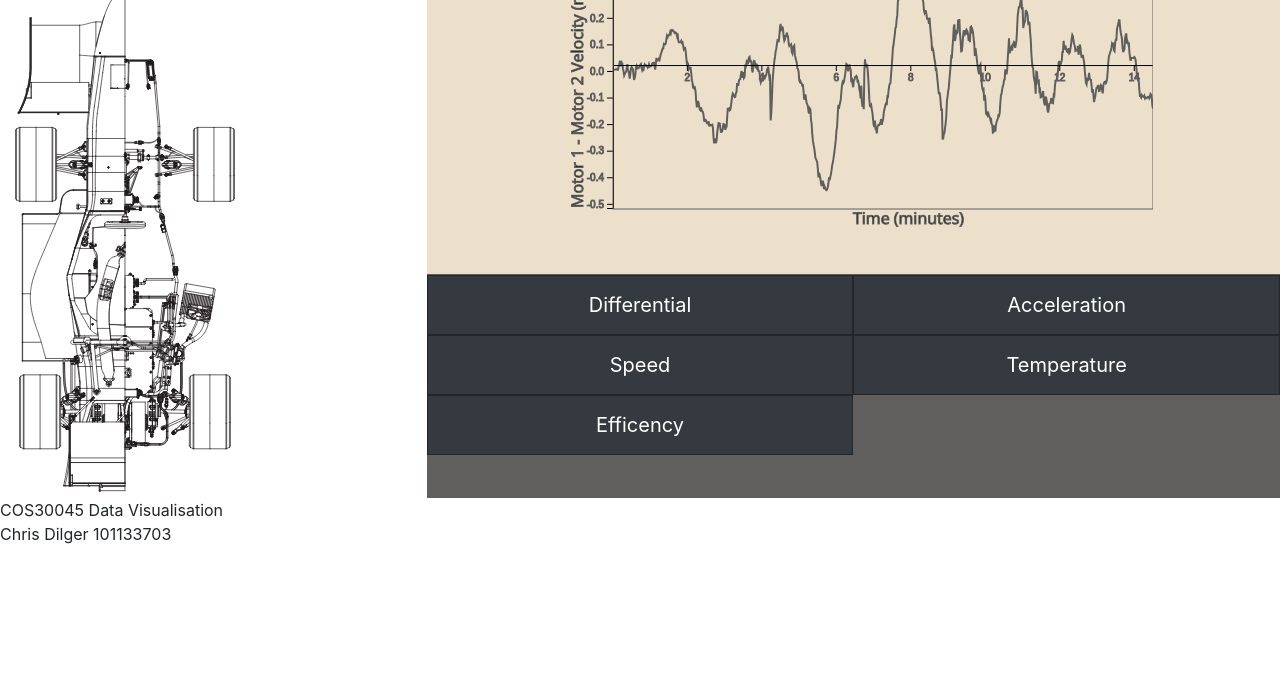
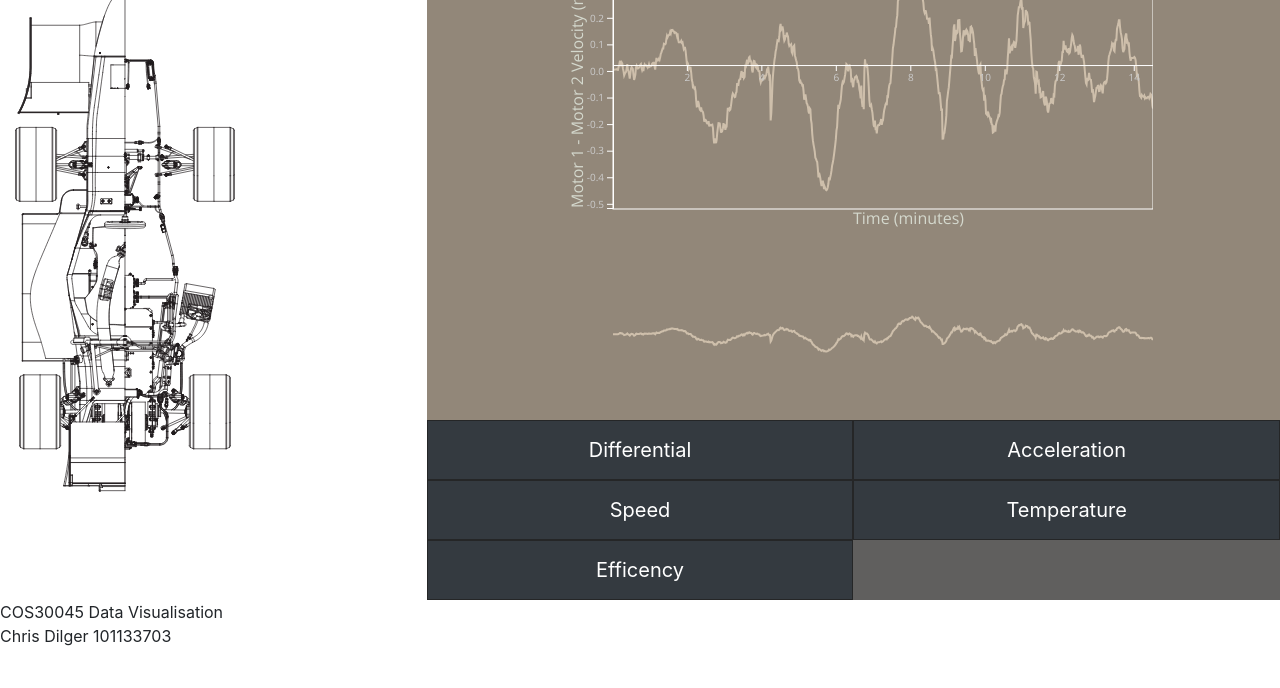
Before and after one commit to cdilga/sae-vis, a website: page index.html in a window 1280 px wide. Shown: the part 112-800 px from the top of the page. Drawn offline with nearby package versions, Linux system fonts and the light colour scheme.

Commit message:
Colours and basic second plot

```diff
--- a/scripts/sae-vis.js
+++ b/scripts/sae-vis.js
@@ -6,24 +6,33 @@ var dataset;
 // Perhaps something to help with choosing data
 
 function init() {
+  //All inital parameters
   var w = 600;
   var h = 300;
-  //var dataset;
   var chart;
   var xpadding = 60;
   var ypadding = 20;
+
+  var overview_h = h/5;
+  var overview_w = w;
+  var overview_xpadding = xpadding;
+  var overview_ypadding = ypadding;
 
   var lineWidth = 1;
 
   var yGraphPadding = 20;
 
+  //svg holding the main visualisation
   var svg = d3.select("#chart")
     .append("svg")
     .attr("width", w)
     .attr("height", h);
+  //overview holding the brush selection
+  var overview = d3.select("#overview").append("svg")
+    .attr("width", overview_w)
+    .attr("height", overview_h);
 
-  var selectAccel = function(d) { return d.accelerationDifference; };
-
+  //Parse data from the CSV
   var rowConverter = function(d) {
     /*
     ===============================
@@ -72,13 +81,14 @@ function init() {
       d3.select("#chart").append("p")
         .text("Data failed to load");
     }
+
     dataset = data;
-    //console.table(dataset);
 
-    chart = LineChart(data, selectAccel);
+    chart = LineChart(data, function (d) { return d.accelerationDifference; });
     registerAllButtons();
-    next();
   });
+
+  //TODO see if there is an axis mid?
 
   var registerAllButtons = function() {
     //Defines how our charts will be setup
@@ -104,7 +114,7 @@ function init() {
   }
 
   //Create a function which perhaps takes an object and visualise it. It should transition between the previous and this set
-  //Perhaps include some method of selecting a subset of the data
+  //Perhaps include some method of selecting a subset of the dzata
 
   function LineChart(data, dataSelector) {
     xScale = d3.scaleLinear()
@@ -114,13 +124,28 @@ function init() {
       ])
       .range([xpadding, w]);
 
+    xScaleOverview = d3.scaleLinear()
+      .domain([
+        d3.min(data, function (d) { return d.time }),
+        d3.max(data, function (d) { return d.time })
+      ])
+      .range([overview_xpadding, overview_w]);
+
     yScale = d3.scaleLinear()
       .domain([d3.min(data, function(d) { return dataSelector(d) * 1.15}), d3.max(data, function(d) {return dataSelector(d) * 1.15})])
       .range([h - ypadding, 0]);
 
+    yScaleOverview = d3.scaleLinear()
+      .domain([d3.min(data, function (d) { return dataSelector(d) * 1.15 }), d3.max(data, function (d) { return dataSelector(d) * 1.15 })])
+      .range([overview_h - overview_ypadding, 0]);
+
     var line = d3.line()
       .x(function (d) { return xScale(d.time); })
       .y(function (d) { return yScale(dataSelector(d)); });
+
+    var overviewLine = d3.line()
+      .x(function (d) { return xScaleOverview(d.time); })
+      .y(function (d) { return yScaleOverview(dataSelector(d)); });
 
     svg.selectAll("path")
       .data([data])
@@ -128,6 +153,13 @@ function init() {
       .append("path")
       .attr("class", "line")
       .attr("d", line);
+
+    overview.selectAll("path")
+      .data([data])
+      .enter()
+      .append("path")
+      .attr("class", "line")
+      .attr("d", overviewLine);
 
     //.tickValues(d3.range(d3.min(data, function(d) {return d.time}) - 1, d3.max(data, function(d) {return d.time}) -1, 60))
     var xAxis = d3.axisBottom()
@@ -139,12 +171,13 @@ function init() {
 
     svg.append("g")
       .attr("transform", "translate (0, " + (h - ypadding - yScale(0)) + ")")
-      .attr("id", "chart-x-axis")
+      .attr("class", "axis")
       .call(xAxis);
 
     svg.append("g")
       .attr("transform", "translate (" + xpadding + ", 0)")
       .attr("id", "chart-y-axis")
+      .attr("class", "axis")
       .call(yAxis);
 
     svg.append("rect")
@@ -158,15 +191,16 @@ function init() {
       .attr("transform", "rotate(-90, "+ xpadding/2 + ", " + (h - ypadding) + ")")
       .attr("x", xpadding/2)
       .attr("y", h - ypadding)
-      .attr("class", "axis-label y-axis")
+      .attr("class", "axis-label y-axis axis")
       .text("Motor 1 - Motor 2 Velocity (ms^-2)");
 
     var yLabel = svg.append("text")
       .attr("transform",
         "translate(" + (w / 2) + " ," +
         (h - 4) + ")")
-      .attr("class", "axis-label")
+      .attr("class", "axis-label axis")
       .text("Time (minutes)");
+
     var setXLabel = function(text) {
       xLabel.transition()
         .text(text);
@@ -227,6 +261,8 @@ function init() {
         .delay(delay)
         .text(yAxisText)
     }
+
+    //For future use, a chart object which has some helpful items exposed
     return {
       width: w,
       height: h,
@@ -239,7 +275,6 @@ function init() {
     }
   }
 }
-//lets have an object which basically has all the text correct for making a chart out of some charts.
 
 /*
 function next() {
--- a/styles/style.css
+++ b/styles/style.css
@@ -7,24 +7,35 @@ svg > rect {
 
 .line {
   fill: none;
-  stroke: #605f5e;
-  stroke-width:2;
+  stroke: #CEBFAB;
+  stroke-width: 2px;
 }
 
-svg, .axis {
+.axis text, text.axis {
   font-family: 'Open Sans', sans-serif;
-  stroke: #605f5e;
+  fill: #CCC;
+}
+
+text.axis {
+  fill: #D4D8CD;
+}
+
+.axis line {
+  stroke: #FFF;
+}
+
+.axis path{
+  stroke: #FFF;
 }
 
 .area {
   fill: rgb(120, 156, 192);
   stroke: none;
-
 }
 
 .box {
   fill: none;
-  stroke: #605f5e;
+  stroke: #FFFFFF;
 }
 
 html, body{
@@ -34,7 +45,13 @@ html, body{
 }
 
 #chart {
-  background-color: #ede0cb;
+  background-color: #928779;
+  padding: 40px;
+  text-align: center;
+}
+
+#overview {
+  background-color: #928779;
   padding: 40px;
   text-align: center;
 }
```
